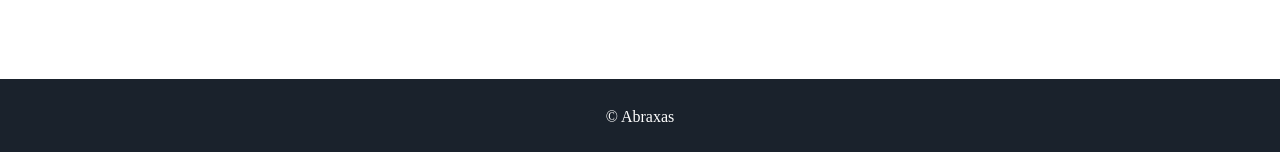
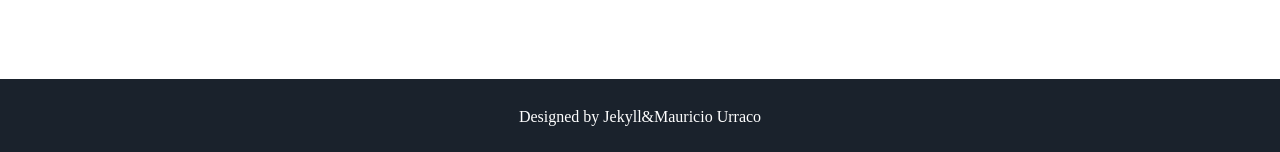
Before and after one commit to korney3/korney3.github.io, a Jekyll site: the page built from index.html, in a window 1280 px wide. Shown: the part 1550-1702 px from the top of the page. Built offline with Jekyll 4.4.1, drawn with Linux system fonts in a browser that asks for light colours; some web fonts are replaced.

Commit message:
Update footer.html

```diff
--- a/_includes/footer.html
+++ b/_includes/footer.html
@@ -1,7 +1,7 @@
 <footer class="footer">
      <!--<p>&copy; {{ site.username }}</p>-->
 
-     <p>&copy; Abraxas</p>
+     <p>Designed by Jekyll&<a href="https://github.com/murraco">Mauricio Urraco</a></p>
     <!--<p>Build with Jekyll and <span class="love">❤</span> by <a href="https://github.com/murraco">Mauricio Urraco</a></p> -->
 </footer>
 <script src="//cdn.jsdelivr.net/particles.js/2.0.0/particles.min.js"></script>
```
